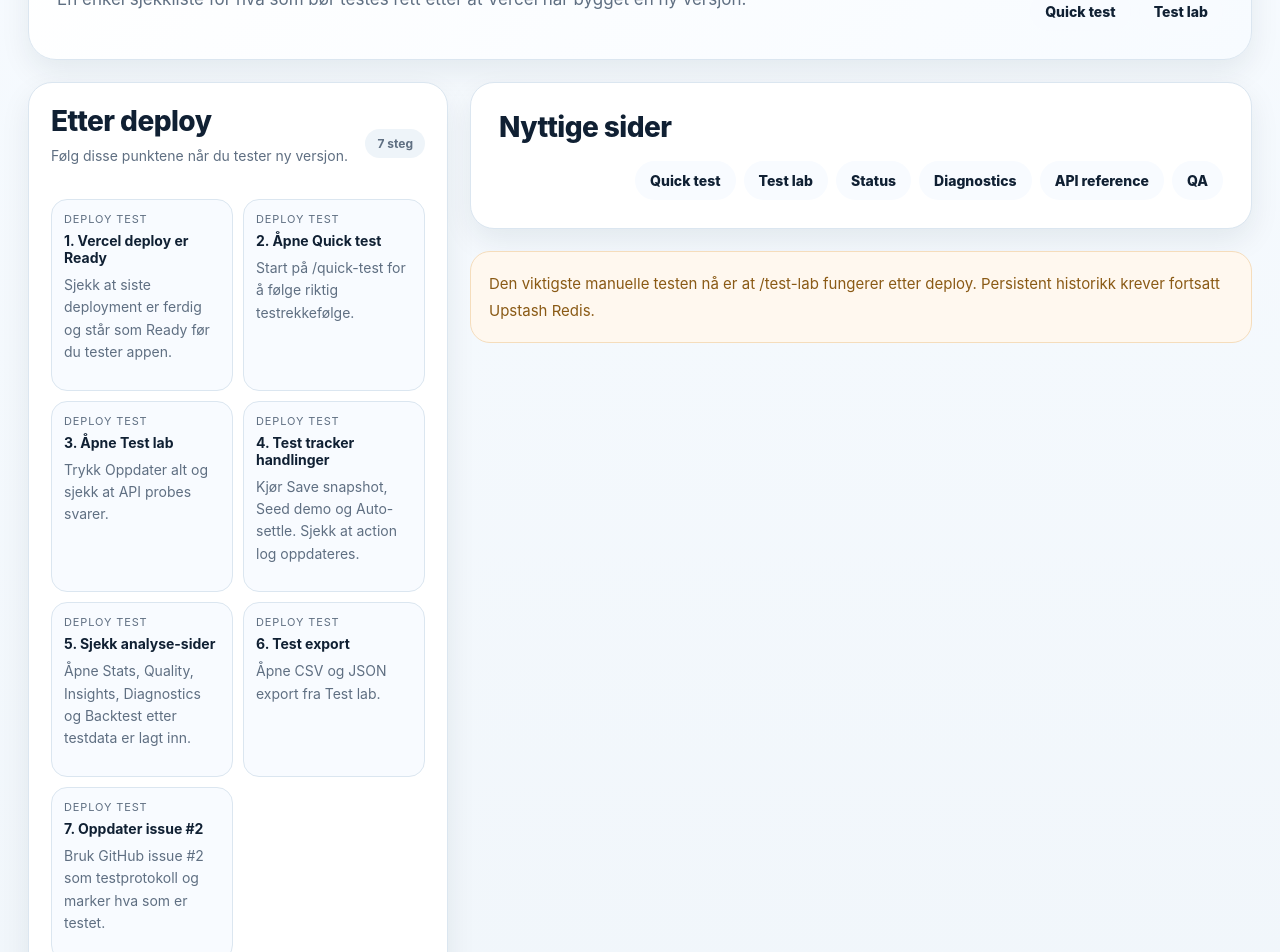
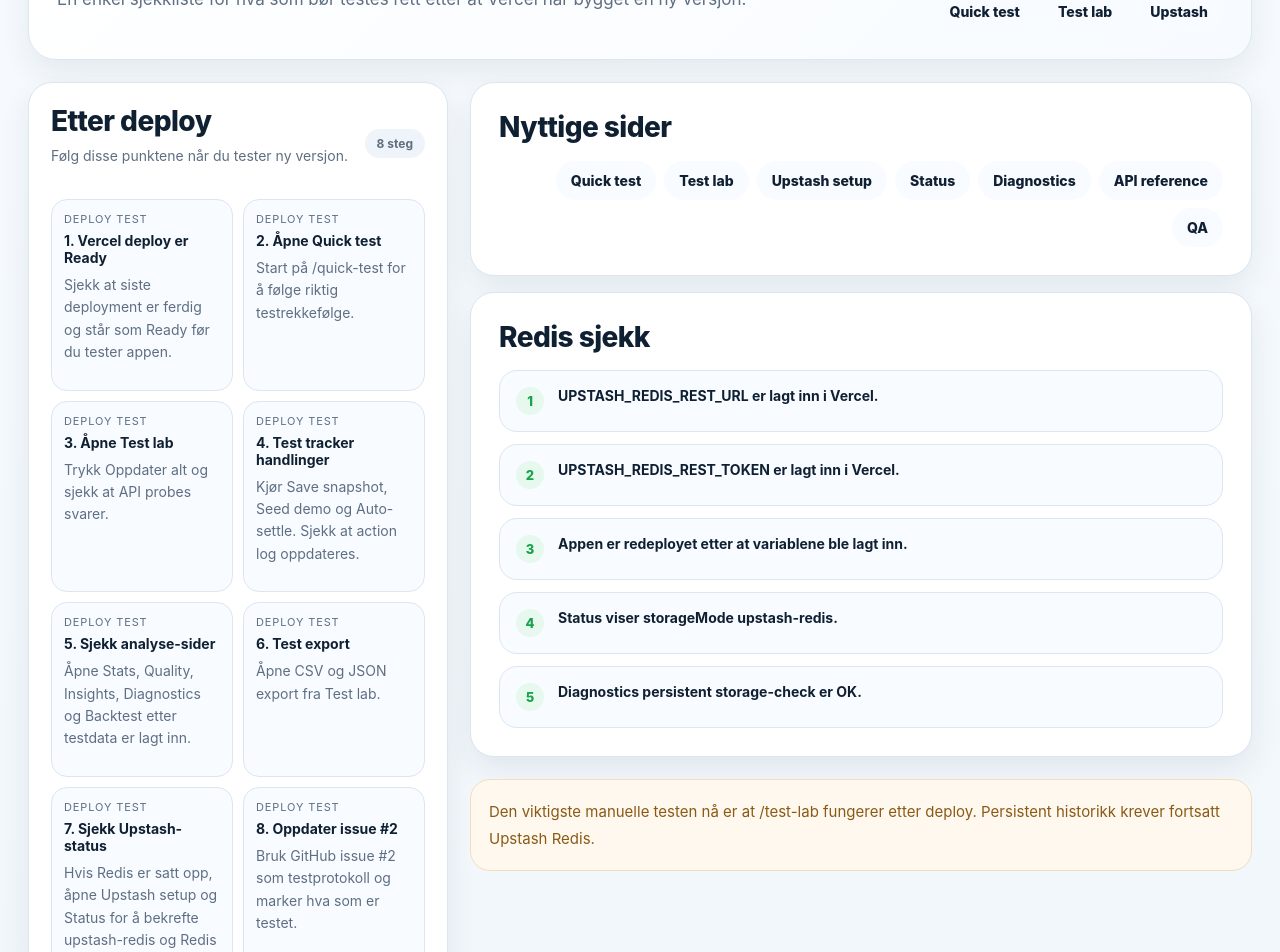
Before and after one commit to hakonnilsen157-commits/PL-betting-model, a Next.js app in the folder pl-vercel-v1/: page /deploy-checklist in a window 1280 px wide. Shown: the part 260-1212 px from the top of the page. Built offline with nearby package versions, Linux system fonts and the light colour scheme.

Commit message:
Update deploy checklist with Upstash verification

```diff
--- a/pl-vercel-v1/app/deploy-checklist/page.tsx
+++ b/pl-vercel-v1/app/deploy-checklist/page.tsx
@@ -24,7 +24,11 @@ const checks = [
     text: 'Åpne CSV og JSON export fra Test lab.',
   },
   {
-    title: '7. Oppdater issue #2',
+    title: '7. Sjekk Upstash-status',
+    text: 'Hvis Redis er satt opp, åpne Upstash setup og Status for å bekrefte upstash-redis og Redis ping OK.',
+  },
+  {
+    title: '8. Oppdater issue #2',
     text: 'Bruk GitHub issue #2 som testprotokoll og marker hva som er testet.',
   },
 ];
@@ -33,17 +37,27 @@ const failSteps = [
   'Hvis siden ikke laster: sjekk Vercel build log først.',
   'Hvis API probes feiler: åpne Status og API reference.',
   'Hvis tracker ikke lagrer: sjekk Storage status og Diagnostics.',
-  'Hvis historikk forsvinner etter redeploy: sett opp Upstash Redis i Vercel.',
+  'Hvis historikk forsvinner etter redeploy: sett opp Upstash Redis i Vercel via Upstash setup-siden.',
+  'Hvis Redis ikke slår inn: sjekk variabelnavn, Production/Preview scope og redeploy.',
   'Hvis en knapp ikke virker: noter hvilken knapp og kopier feilmeldingen.',
 ];
 
 const links = [
   { href: '/quick-test', label: 'Quick test' },
   { href: '/test-lab', label: 'Test lab' },
+  { href: '/upstash-setup', label: 'Upstash setup' },
   { href: '/status', label: 'Status' },
   { href: '/diagnostics', label: 'Diagnostics' },
   { href: '/api-reference', label: 'API reference' },
   { href: '/qa', label: 'QA' },
+];
+
+const redisChecks = [
+  'UPSTASH_REDIS_REST_URL er lagt inn i Vercel.',
+  'UPSTASH_REDIS_REST_TOKEN er lagt inn i Vercel.',
+  'Appen er redeployet etter at variablene ble lagt inn.',
+  'Status viser storageMode upstash-redis.',
+  'Diagnostics persistent storage-check er OK.',
 ];
 
 export default function DeployChecklistPage() {
@@ -61,6 +75,7 @@ export default function DeployChecklistPage() {
           <div className="app-nav-links">
             <a href="/quick-test" className="app-nav-link">Quick test</a>
             <a href="/test-lab" className="app-nav-link">Test lab</a>
+            <a href="/upstash-setup" className="app-nav-link">Upstash</a>
           </div>
         </div>
       </section>
@@ -73,7 +88,7 @@ export default function DeployChecklistPage() {
                 <h2 className="section-title" style={{ marginBottom: 0 }}>Etter deploy</h2>
                 <p className="section-subtitle">Følg disse punktene når du tester ny versjon.</p>
               </div>
-              <div className="badge-soft">7 steg</div>
+              <div className="badge-soft">8 steg</div>
             </div>
             <div className="metrics-grid" style={{ marginTop: 14 }}>
               {checks.map((check) => (
@@ -115,6 +130,18 @@ export default function DeployChecklistPage() {
             </div>
           </section>
 
+          <section className="detail-card" style={{ marginTop: 16 }}>
+            <h2 className="section-title">Redis sjekk</h2>
+            <div className="reason-list" style={{ marginTop: 16 }}>
+              {redisChecks.map((item, index) => (
+                <div key={item} className="reason-card">
+                  <span className="reason-number">{index + 1}</span>
+                  <div className="metric-pill-value">{item}</div>
+                </div>
+              ))}
+            </div>
+          </section>
+
           <section className="warning-box">
             Den viktigste manuelle testen nå er at /test-lab fungerer etter deploy. Persistent historikk krever fortsatt Upstash Redis.
           </section>
```
